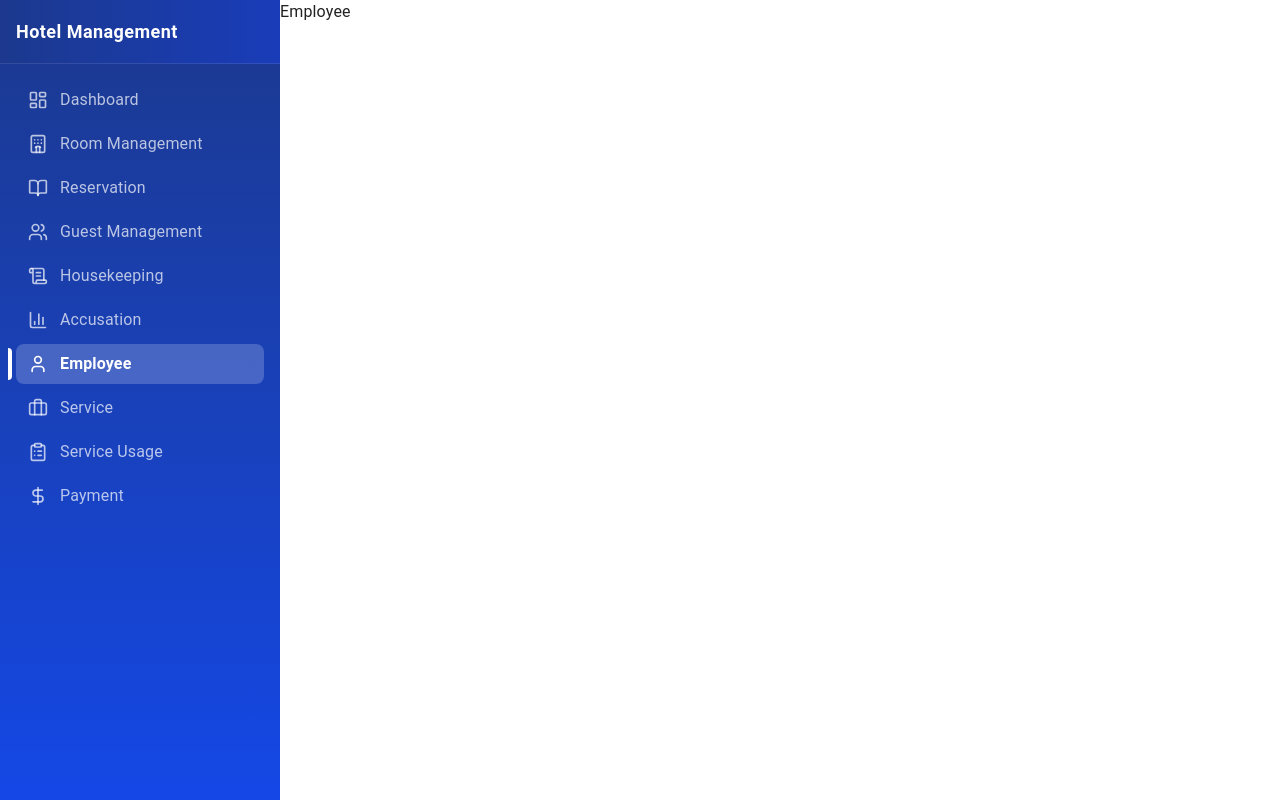
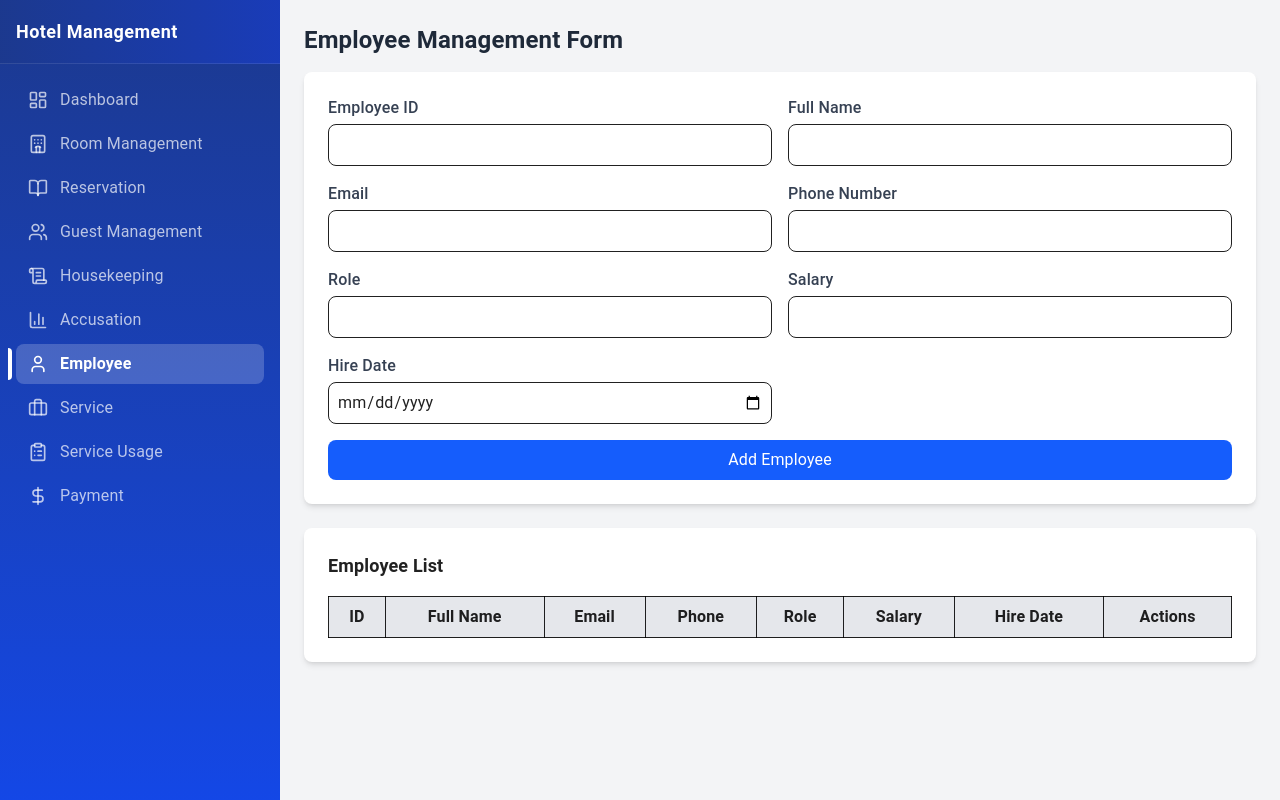
Before and after one commit to DonShanilka/hotel_management_system, a React (Vite) app: page /employee in a window 1280 px wide. Built offline with nearby package versions, Linux system fonts and the light colour scheme.

Commit message:
create ServiceAddForm

```diff
--- /dev/null
+++ b/src/components/servic/ServiceAddForm.tsx
@@ -0,0 +1,118 @@
+import React, { useState } from 'react';
+import ServiceTable from './ServiceTable';
+
+const ServiceAddForm: React.FC = () => {
+  const [serviceID, setServiceID] = useState('');
+  const [serviceName, setServiceName] = useState('');
+  const [servicePrice, setServicePrice] = useState('');
+  const [description, setDescription] = useState('');
+  const [serviceList, setServiceList] = useState<any[]>([]);
+  const [editIndex, setEditIndex] = useState<number | null>(null);
+
+  const handleSubmit = (e: React.FormEvent) => {
+    e.preventDefault();
+
+    const newService = {
+      serviceID,
+      serviceName,
+      servicePrice,
+      description,
+      createdAt: new Date().toISOString(),
+    };
+
+    if (editIndex !== null) {
+      const updatedList = [...serviceList];
+      updatedList[editIndex] = newService;
+      setServiceList(updatedList);
+      setEditIndex(null);
+    } else {
+      setServiceList([...serviceList, newService]);
+    }
+
+    // Reset form
+    setServiceID('');
+    setServiceName('');
+    setServicePrice('');
+    setDescription('');
+  };
+
+  const handleDelete = (index: number) => {
+    setServiceList(serviceList.filter((_, i) => i !== index));
+  };
+
+  const handleUpdate = (index: number) => {
+    const serviceToUpdate = serviceList[index];
+    setServiceID(serviceToUpdate.serviceID);
+    setServiceName(serviceToUpdate.serviceName);
+    setServicePrice(serviceToUpdate.servicePrice);
+    setDescription(serviceToUpdate.description);
+
+    setEditIndex(index);
+  };
+
+  return (
+    <div className="p-6 bg-gray-100 min-h-screen">
+      <h1 className="text-2xl font-semibold text-gray-800 mb-4">Service Management Form</h1>
+
+      <form onSubmit={handleSubmit} className="bg-white p-6 rounded-lg shadow-md">
+        <div className="grid grid-cols-1 md:grid-cols-2 gap-4">
+          <div>
+            <label className="block text-gray-700 font-medium mb-1">Service ID</label>
+            <input
+              type="text"
+              value={serviceID}
+              onChange={(e) => setServiceID(e.target.value)}
+              className="w-full p-2 border rounded-lg"
+              required
+            />
+          </div>
+
+          <div>
+            <label className="block text-gray-700 font-medium mb-1">Service Name</label>
+            <input
+              type="text"
+              value={serviceName}
+              onChange={(e) => setServiceName(e.target.value)}
+              className="w-full p-2 border rounded-lg"
+              required
+            />
+          </div>
+
+          <div>
+            <label className="block text-gray-700 font-medium mb-1">Service Price ($)</label>
+            <input
+              type="number"
+              value={servicePrice}
+              onChange={(e) => setServicePrice(e.target.value)}
+              className="w-full p-2 border rounded-lg"
+              required
+            />
+          </div>
+
+          <div className="md:col-span-2">
+            <label className="block text-gray-700 font-medium mb-1">Description</label>
+            <textarea
+              value={description}
+              onChange={(e) => setDescription(e.target.value)}
+              className="w-full p-2 border rounded-lg"
+              required
+            />
+          </div>
+        </div>
+
+        <button
+          type="submit"
+          className={`mt-4 w-full text-white py-2 rounded-lg transition ${
+            editIndex !== null ? "bg-yellow-600 hover:bg-yellow-700" : "bg-blue-600 hover:bg-blue-700"
+          }`}
+        >
+          {editIndex !== null ? "Update Service" : "Add Service"}
+        </button>
+      </form>
+
+      <ServiceTable services={serviceList} onDelete={handleDelete} onUpdate={handleUpdate} />
+    </div>
+  );
+};
+
+export default ServiceAddForm;
--- a/src/pages/Employee.tsx
+++ b/src/pages/Employee.tsx
@@ -1,9 +1,10 @@
 import React from 'react'
+import EmployeeAddForm from '../components/employee/EmployeeAddForm'
 
 function Employee() {
   return (
     <div>
-      Employee
+      <EmployeeAddForm/>
     </div>
   )
 }
```
